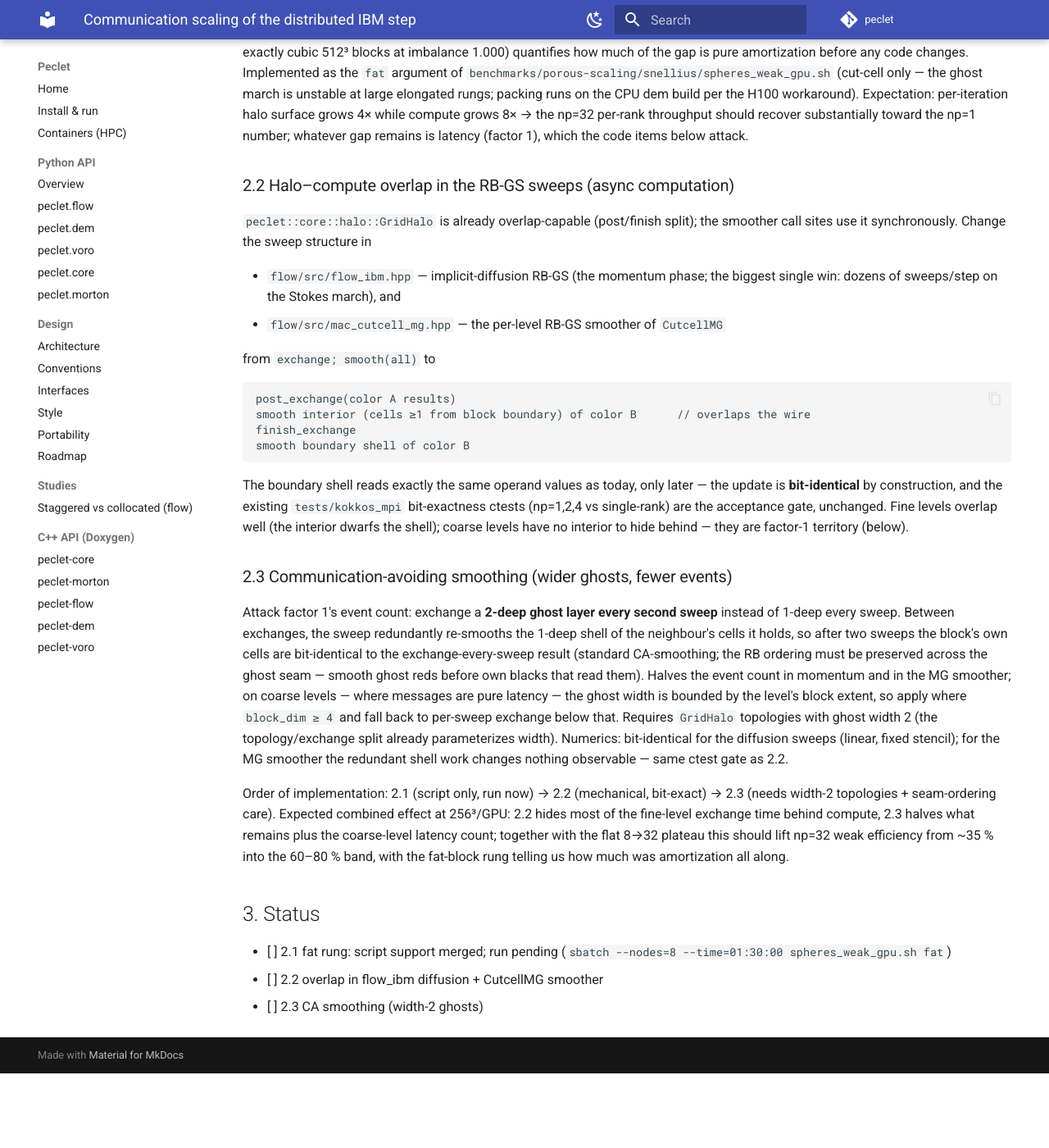
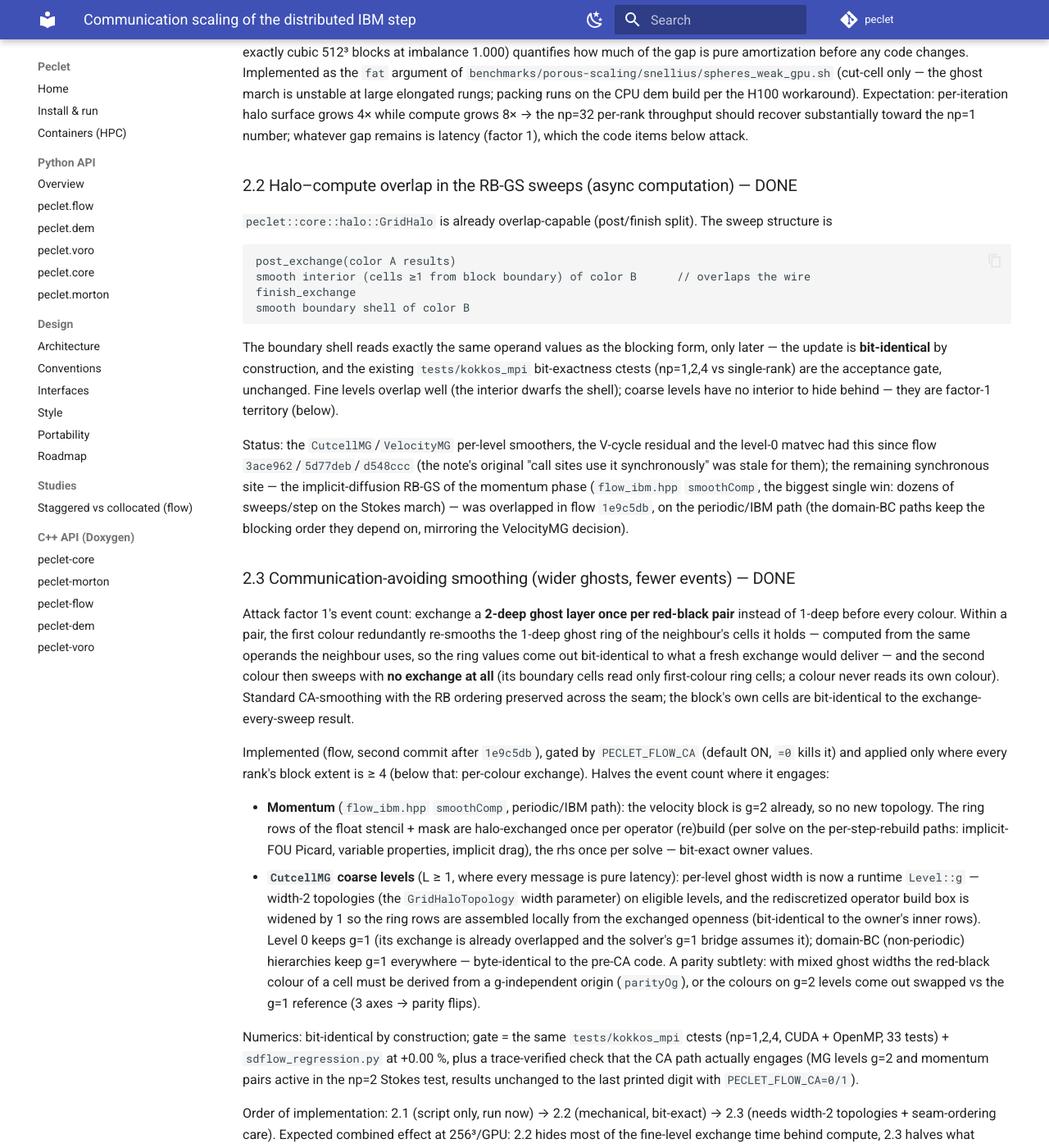
Before and after one commit to computational-chemical-engineering/peclet, an MkDocs documentation site: the page built from docs/COMMUNICATION_SCALING.md, in a window 1280 px wide and 1400 px high, scrolled down 1176 px. Shown: the whole window at 82% size. Built offline with MkDocs 1.6.1 and Material for MkDocs 9.7.7, drawn with Linux system fonts in a browser that asks for light colours; comment, search, counter and statistics services are not loaded; before the commit the page ends 2485 px from its top, so only the background shows below that; some of the changed text lies outside the part shown.

Commit message:
docs + flow bump: comm-scaling items 2.2 + 2.3 implemented (momentum overlap + CA smoothing)
COMMUNICATION_SCALING.md: 2.2 (halo-compute overlap) and 2.3 (communication-
avoiding smoothing, PECLET_FLOW_CA) are implemented and bit-exact-validated
(flow 1e9c5db + b96dd74; the MG smoothers had the overlap since 3ace962 — the
note's 'call sites use it synchronously' was stale for them). Remaining:
the 2.1 fat rung and the Snellius performance rerun of the porous weak ladder
with a result tag.

Co-Authored-By: Claude Fable 5 <noreply@anthropic.com>

````diff
--- a/docs/COMMUNICATION_SCALING.md
+++ b/docs/COMMUNICATION_SCALING.md
@@ -56,16 +56,10 @@ Expectation: per-iteration halo surface grows 4× while compute grows 8× → th
 throughput should recover substantially toward the np=1 number; whatever gap remains is latency
 (factor 1), which the code items below attack.
 
-### 2.2 Halo–compute overlap in the RB-GS sweeps (async computation)
+### 2.2 Halo–compute overlap in the RB-GS sweeps (async computation) — DONE
 
-`peclet::core::halo::GridHalo` is already overlap-capable (post/finish split); the smoother call
-sites use it synchronously. Change the sweep structure in
-
-- `flow/src/flow_ibm.hpp` — implicit-diffusion RB-GS (the momentum phase; the biggest
-  single win: dozens of sweeps/step on the Stokes march), and
-- `flow/src/mac_cutcell_mg.hpp` — the per-level RB-GS smoother of `CutcellMG`
-
-from `exchange; smooth(all)` to
+`peclet::core::halo::GridHalo` is already overlap-capable (post/finish split). The sweep structure
+is
 
 ```
 post_exchange(color A results)
@@ -74,25 +68,51 @@ finish_exchange
 smooth boundary shell of color B
 ```
 
-The boundary shell reads exactly the same operand values as today, only later — the update is
-**bit-identical** by construction, and the existing `tests/kokkos_mpi` bit-exactness ctests
-(np=1,2,4 vs single-rank) are the acceptance gate, unchanged. Fine levels overlap well (the
+The boundary shell reads exactly the same operand values as the blocking form, only later — the
+update is **bit-identical** by construction, and the existing `tests/kokkos_mpi` bit-exactness
+ctests (np=1,2,4 vs single-rank) are the acceptance gate, unchanged. Fine levels overlap well (the
 interior dwarfs the shell); coarse levels have no interior to hide behind — they are factor-1
 territory (below).
 
-### 2.3 Communication-avoiding smoothing (wider ghosts, fewer events)
+Status: the `CutcellMG`/`VelocityMG` per-level smoothers, the V-cycle residual and the level-0
+matvec had this since flow `3ace962`/`5d77deb`/`d548ccc` (the note's original "call sites use it
+synchronously" was stale for them); the remaining synchronous site — the implicit-diffusion RB-GS
+of the momentum phase (`flow_ibm.hpp` `smoothComp`, the biggest single win: dozens of sweeps/step
+on the Stokes march) — was overlapped in flow `1e9c5db`, on the periodic/IBM path (the domain-BC
+paths keep the blocking order they depend on, mirroring the VelocityMG decision).
 
-Attack factor 1's event count: exchange a **2-deep ghost layer every second sweep** instead of
-1-deep every sweep. Between exchanges, the sweep redundantly re-smooths the 1-deep shell of the
-neighbour's cells it holds, so after two sweeps the block's own cells are bit-identical to the
-exchange-every-sweep result (standard CA-smoothing; the RB ordering must be preserved across
-the ghost seam — smooth ghost reds before own blacks that read them). Halves the event count
-in momentum and in the MG smoother; on coarse levels — where messages are pure latency — the
-ghost width is bounded by the level's block extent, so apply where `block_dim ≥ 4` and fall
-back to per-sweep exchange below that. Requires `GridHalo` topologies with ghost width 2
-(the topology/exchange split already parameterizes width). Numerics: bit-identical for the
-diffusion sweeps (linear, fixed stencil); for the MG smoother the redundant shell work changes
-nothing observable — same ctest gate as 2.2.
+### 2.3 Communication-avoiding smoothing (wider ghosts, fewer events) — DONE
+
+Attack factor 1's event count: exchange a **2-deep ghost layer once per red-black pair** instead
+of 1-deep before every colour. Within a pair, the first colour redundantly re-smooths the 1-deep
+ghost ring of the neighbour's cells it holds — computed from the same operands the neighbour uses,
+so the ring values come out bit-identical to what a fresh exchange would deliver — and the second
+colour then sweeps with **no exchange at all** (its boundary cells read only first-colour ring
+cells; a colour never reads its own colour). Standard CA-smoothing with the RB ordering preserved
+across the seam; the block's own cells are bit-identical to the exchange-every-sweep result.
+
+Implemented (flow, second commit after `1e9c5db`), gated by `PECLET_FLOW_CA` (default ON, `=0`
+kills it) and applied only where every rank's block extent is ≥ 4 (below that: per-colour
+exchange). Halves the event count where it engages:
+
+- **Momentum** (`flow_ibm.hpp` `smoothComp`, periodic/IBM path): the velocity block is g=2
+  already, so no new topology. The ring rows of the float stencil + mask are halo-exchanged once
+  per operator (re)build (per solve on the per-step-rebuild paths: implicit-FOU Picard, variable
+  properties, implicit drag), the rhs once per solve — bit-exact owner values.
+- **`CutcellMG` coarse levels** (L ≥ 1, where every message is pure latency): per-level ghost
+  width is now a runtime `Level::g` — width-2 topologies (the `GridHaloTopology` width parameter)
+  on eligible levels, and the rediscretized operator build box is widened by 1 so the ring rows
+  are assembled locally from the exchanged openness (bit-identical to the owner's inner rows).
+  Level 0 keeps g=1 (its exchange is already overlapped and the solver's g=1 bridge assumes it);
+  domain-BC (non-periodic) hierarchies keep g=1 everywhere — byte-identical to the pre-CA code.
+  A parity subtlety: with mixed ghost widths the red-black colour of a cell must be derived from a
+  g-independent origin (`parityOg`), or the colours on g=2 levels come out swapped vs the g=1
+  reference (3 axes → parity flips).
+
+Numerics: bit-identical by construction; gate = the same `tests/kokkos_mpi` ctests (np=1,2,4,
+CUDA + OpenMP, 33 tests) + `sdflow_regression.py` at +0.00 %, plus a trace-verified check that the
+CA path actually engages (MG levels g=2 and momentum pairs active in the np=2 Stokes test, results
+unchanged to the last printed digit with `PECLET_FLOW_CA=0/1`).
 
 Order of implementation: 2.1 (script only, run now) → 2.2 (mechanical, bit-exact) → 2.3
 (needs width-2 topologies + seam-ordering care). Expected combined effect at 256³/GPU:
@@ -105,5 +125,7 @@ was amortization all along.
 
 - [ ] 2.1 fat rung: script support merged; run pending (`sbatch --nodes=8 --time=01:30:00
       spheres_weak_gpu.sh fat`)
-- [ ] 2.2 overlap in flow_ibm diffusion + CutcellMG smoother
-- [ ] 2.3 CA smoothing (width-2 ghosts)
+- [x] 2.2 overlap in flow_ibm diffusion (flow `1e9c5db`; the MG smoothers had it since `3ace962`)
+- [x] 2.3 CA smoothing (width-2 ghosts, exchange once per RB pair; `PECLET_FLOW_CA`)
+- [ ] performance validation on Snellius: rerun the porous weak ladder with a result tag
+      (`sbatch … spheres_weak_gpu.sh 32 overlap`) — locally only correctness was proven
````
